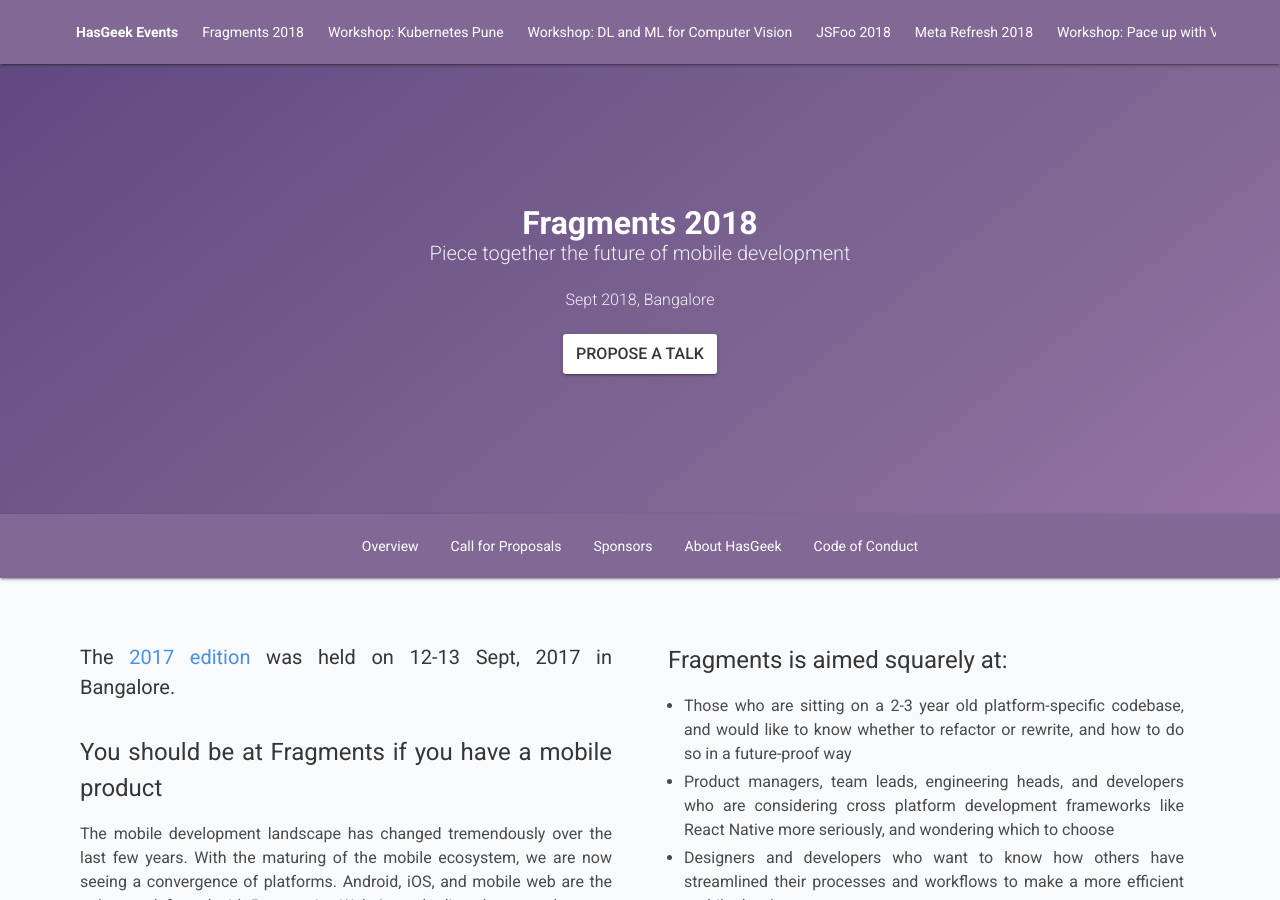
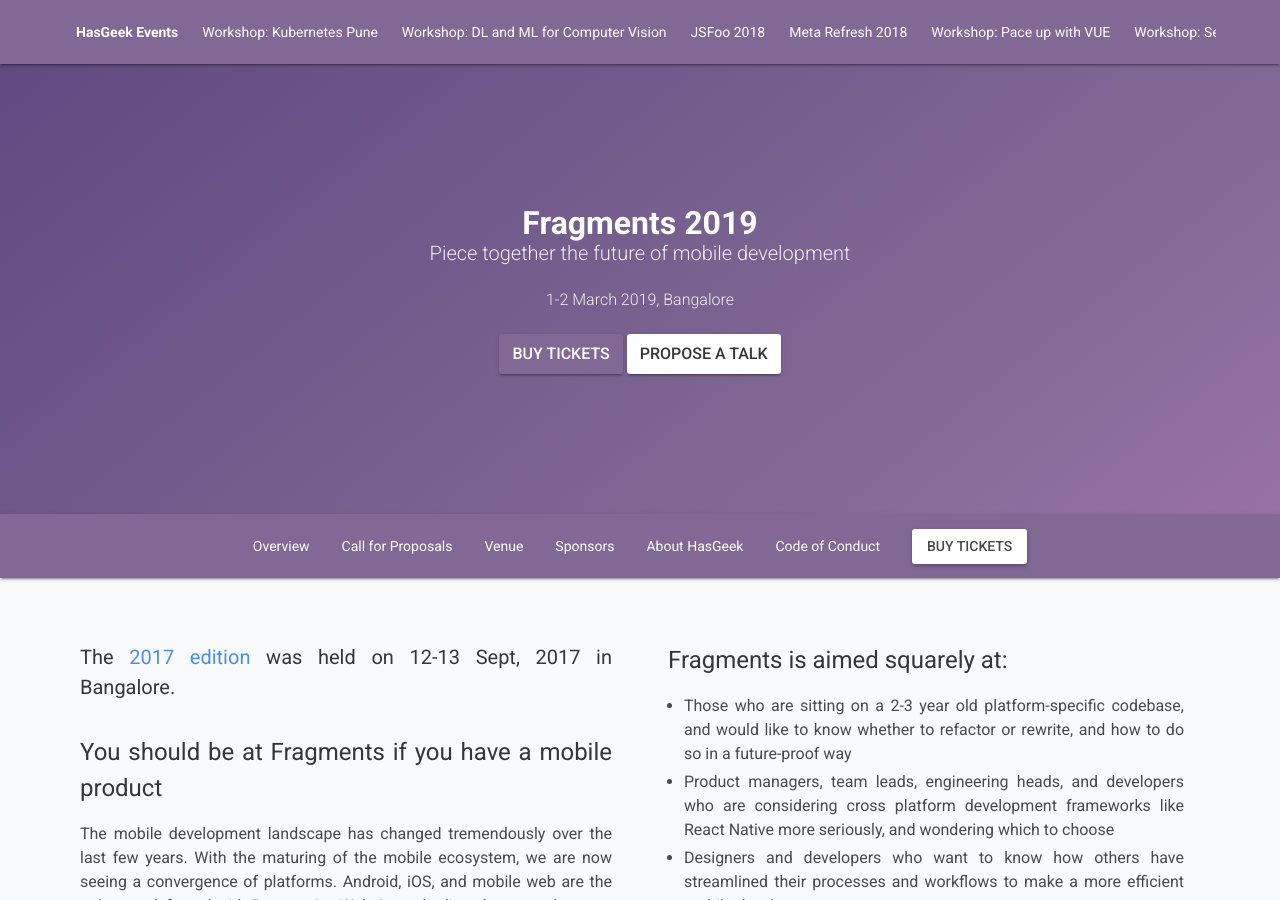
Before and after one commit to hasgeek/events, a Jekyll site: the page built from _fragments_events/2019.md, in a window 1280 px wide and 900 px high. Built offline with Jekyll 4.4.1, drawn with Linux system fonts in a browser that asks for light colours; some of the changed text lies outside the part shown.

Commit message:
Updated the page, date, venue and boxoffice link (#989)

```diff
--- a/_fragments_events/2018.md
+++ b/_fragments_events/2019.md
@@ -1,15 +1,21 @@
 ---
 layout: event
-title: Fragments 2018
+title: Fragments 2019
 subtitle: "Piece together the future of mobile development"
-datelocation: "Sept 2018, Bangalore"
+datelocation: "1-2 March 2019, Bangalore"
 city: Bangalore
-start_time: 2018-09-01
-end_time: 2018-09-30
+start_time: 2019-03-01
+end_time: 2019-03-02
 description: "A conference on modern mobile development. The mobile landscape has changed tremendously over the last few years, a platform specific approach is no longer sustainable."
+boxoffice_item_collection: "b8663d9b-71d6-481f-83b8-a64834201b7f"
 funnel:
-  url: "https://fragments.talkfunnel.com/2018/"
+  url: "https://fragments.talkfunnel.com/2019/"
   open: true
+venue:
+  label: NIMHANS Convention Centre, Bangalore.
+  lat: 12.943240
+  lng: 77.596911
+  google_maps_url: https://goo.gl/maps/K2LFmAcdrWB2
 overview:
   left_content: |
     #### The [2017 edition](http://fragments.in/2017/) was held on 12-13 Sept, 2017 in Bangalore.
```
